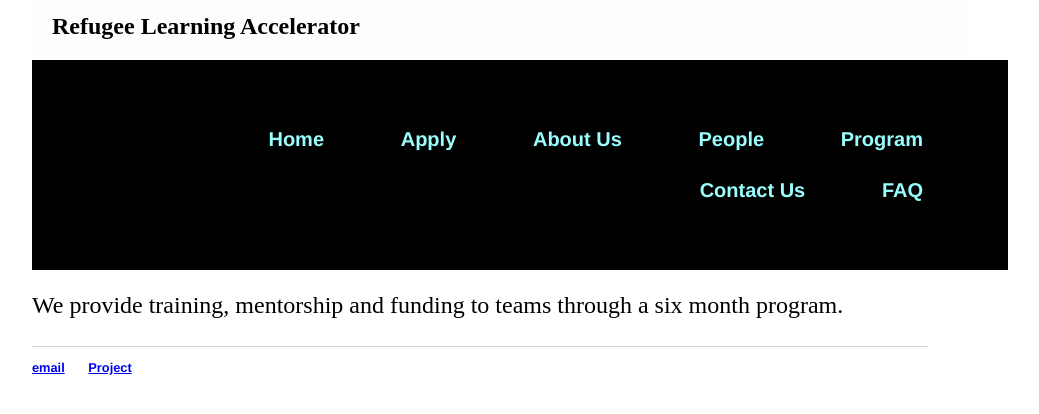
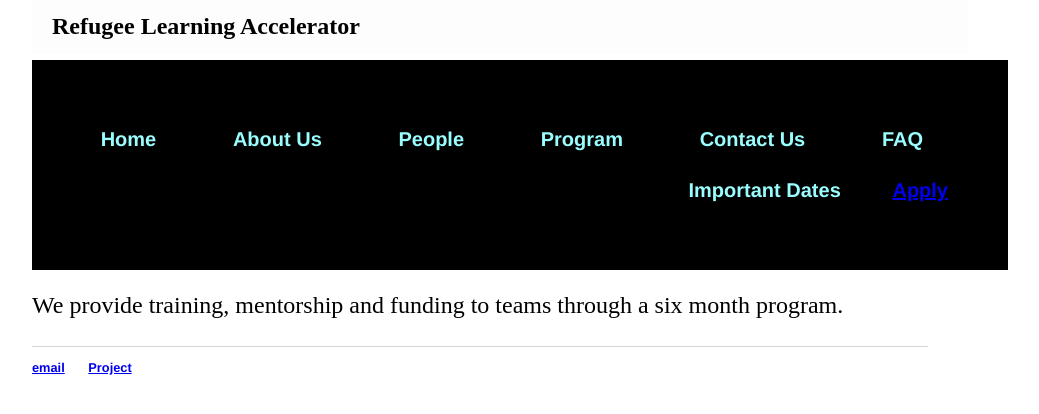
Before and after one commit to Refugee-Learning-Accelerator/Refugee-Learning-Accelerator.github.io, a Jekyll site: the page built from index.html, in a window 1280 px wide. Shown: the top 414 px of the page, without its empty margins (160-1199 px from the left). Built offline with Jekyll 4.4.1, drawn with Linux system fonts in a browser that asks for light colours.

Commit message:
Update landingpage.html

```diff
--- a/_layouts/landingpage.html
+++ b/_layouts/landingpage.html
@@ -12,12 +12,13 @@
 			<nav class="absolute-nav-bar">
 	    		<ul>
 	        		<li><a href="/" class="class2">Home</a></li>
-				<li><a href="/apply" class="class2">Apply</a></li>
 		        	<li><a href="/about" class="class2">About Us</a></li>
 				<li><a href="/people" class="class2">People</a></li>
 				<li><a href="/programme" class="class2">Program</a></li>
 				<li><a href="/contact_us" class="class2">Contact Us</a></li>
 				<li><a href="/FAQ" class="class2">FAQ</a></li>
+				<li><a href="/dates" class="class2">Important Dates</a></li>
+				<li><a href="/apply" class="class3">Apply</a></li>
 	    		</ul>
 			</nav>
   					<p class="absolute-text">Refugee Learning Accelerator </p>
```
